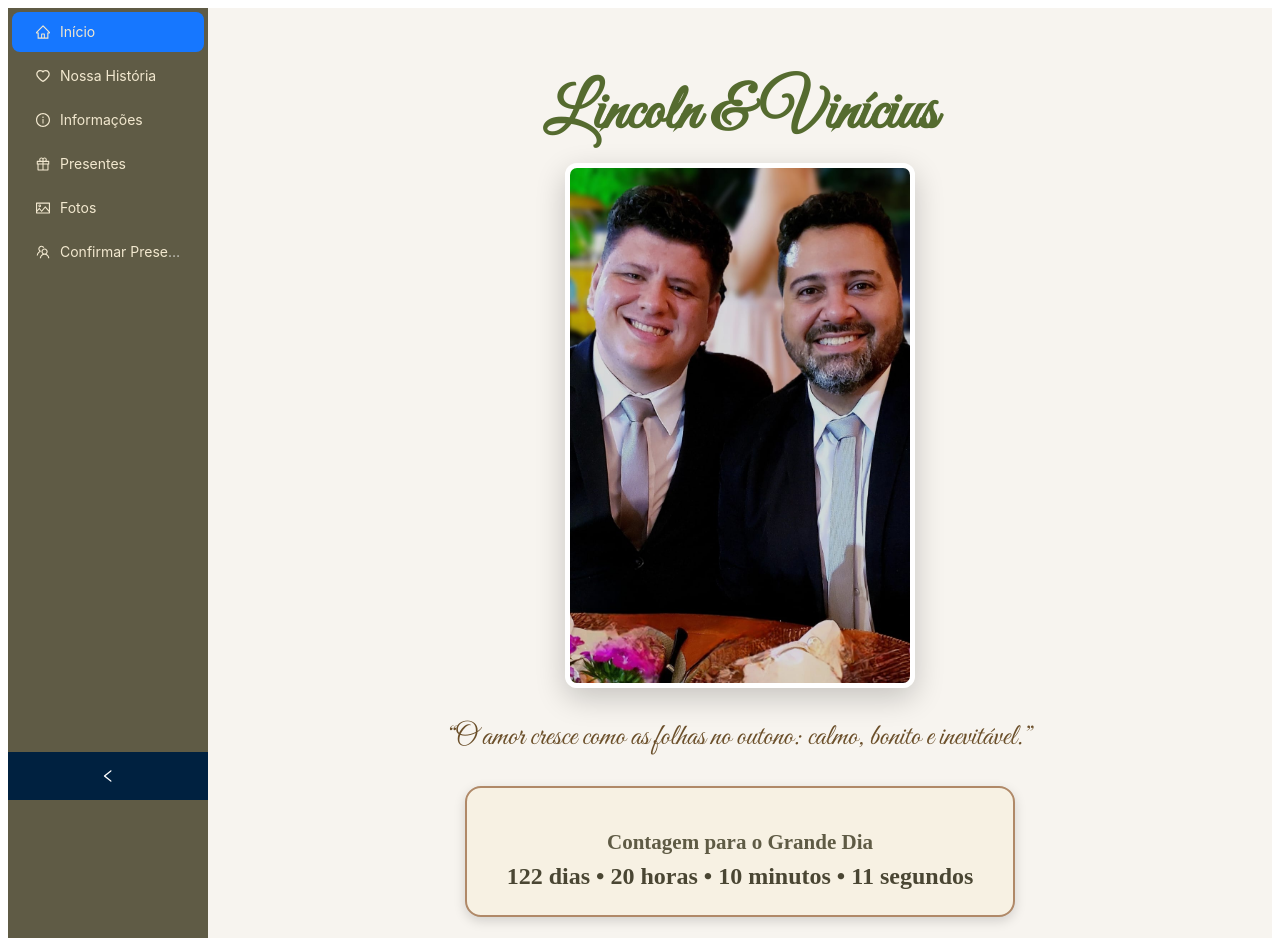
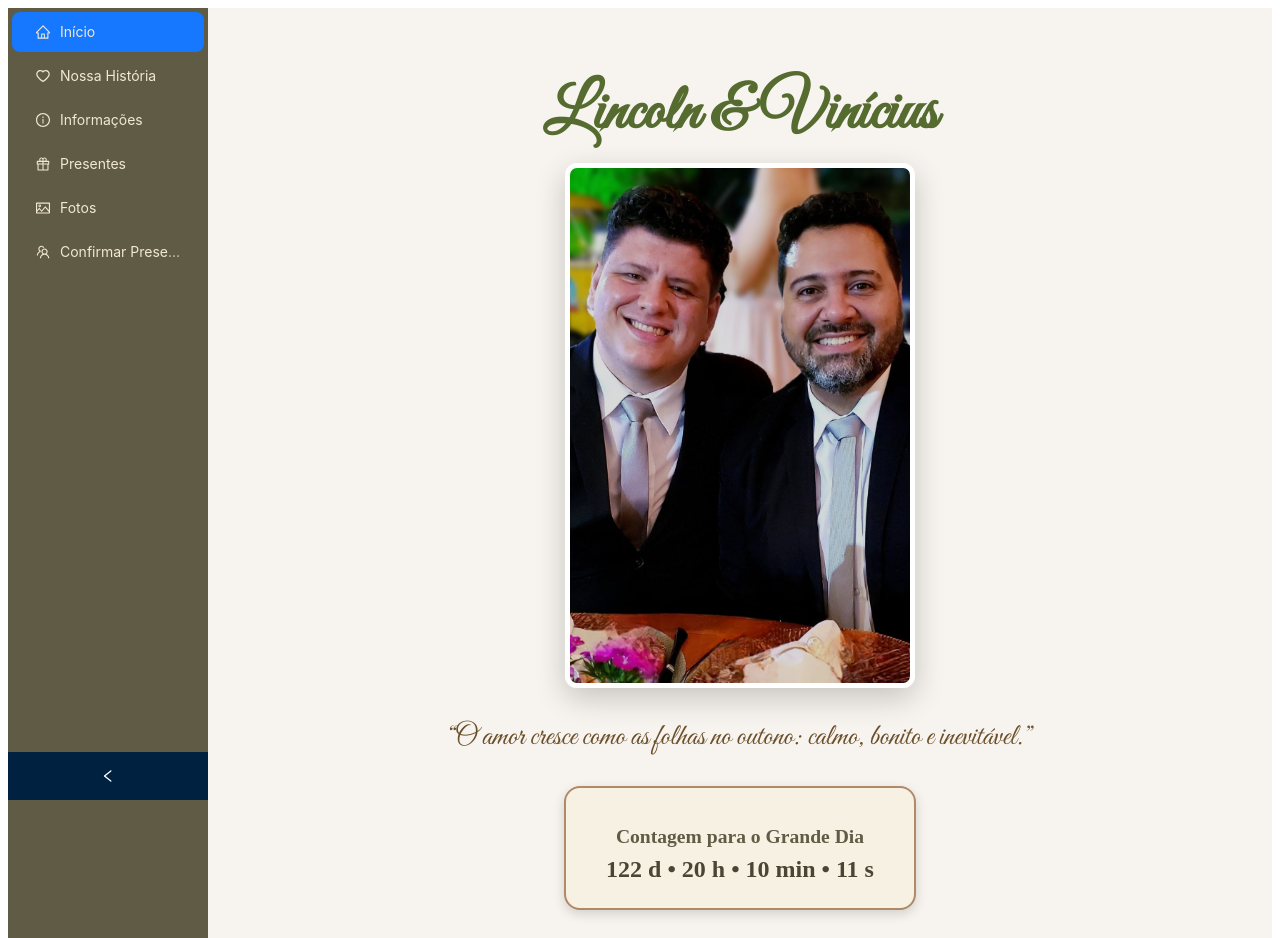
Before and after one commit to vi2511/casamento-laisla, a React (Vite) app: page / in a window 1280 px wide. Shown: the top 938 px of the page. Built offline with nearby package versions, Linux system fonts and the light colour scheme.

Commit message:
altera tamanho da letra

```diff
--- a/src/pages/Home.tsx
+++ b/src/pages/Home.tsx
@@ -30,7 +30,7 @@ export default function Home() {
       );
       const seconds = Math.floor((diff % (1000 * 60)) / 1000);
 
-      setTimeLeft(`${days} dias • ${hours} horas • ${minutes} minutos • ${seconds} segundos`);
+      setTimeLeft(`${days} d • ${hours} h • ${minutes} min • ${seconds} s`);
     }, 1000);
 
     return () => clearInterval(interval);
@@ -64,9 +64,9 @@ export default function Home() {
 
       {/* === CARD DA CONTAGEM REGRESSIVA === */}
       <div className="countdown-card">
-        <h2 className="countdown-title">
+        <h1 className="countdown-title">
           Contagem para o Grande Dia
-        </h2>
+        </h1>
 
         <div className="countdown-timer">
           {timeLeft}
--- a/src/styles/home.css
+++ b/src/styles/home.css
@@ -103,7 +103,7 @@
   color: #5f5b45;
   margin-bottom: 8px;
   font-family: 'Playfair Display', serif;
-  font-size: 1.5em;
+  font-size: 1.4em;
 }
 
 .countdown-timer {
```
